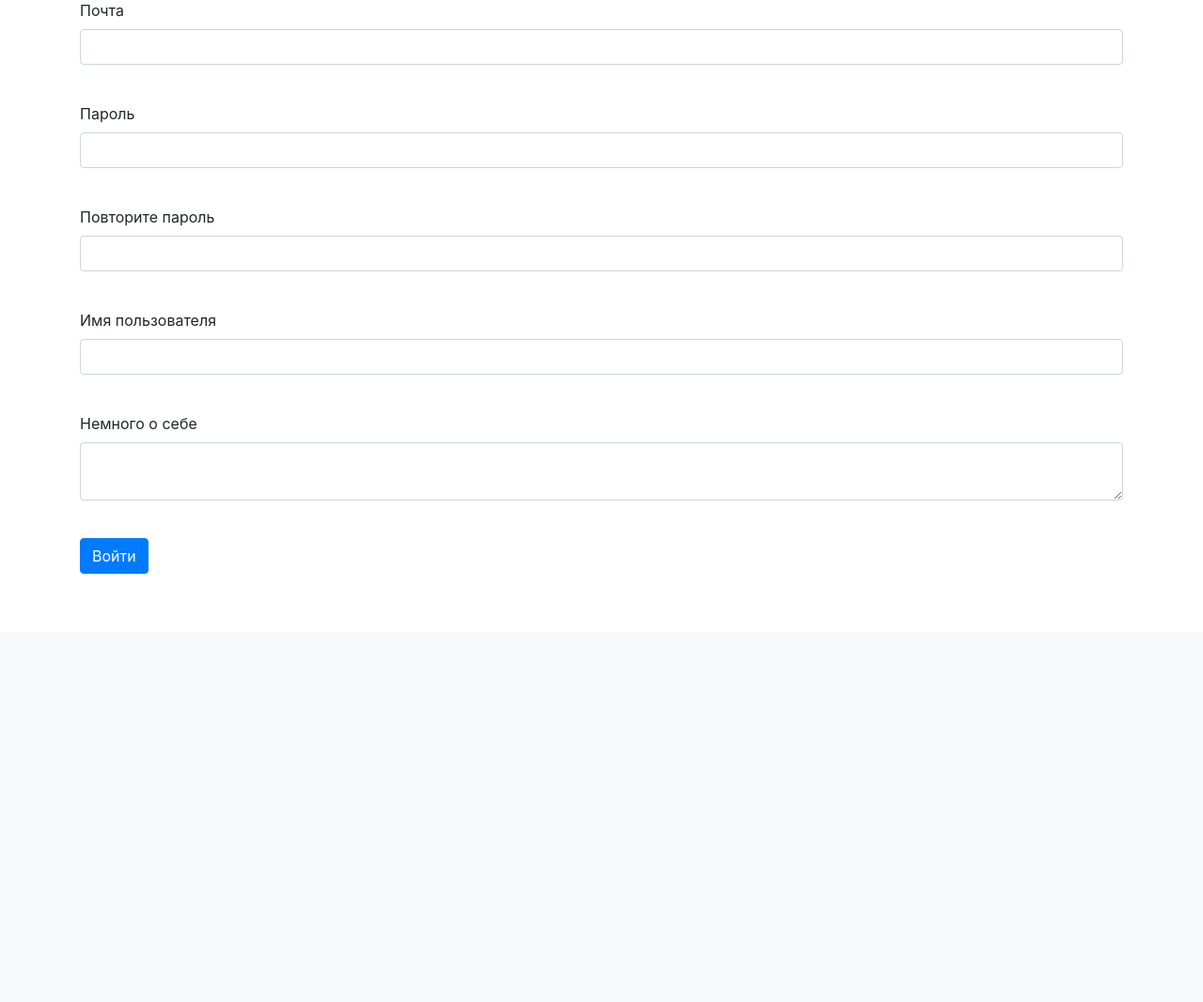
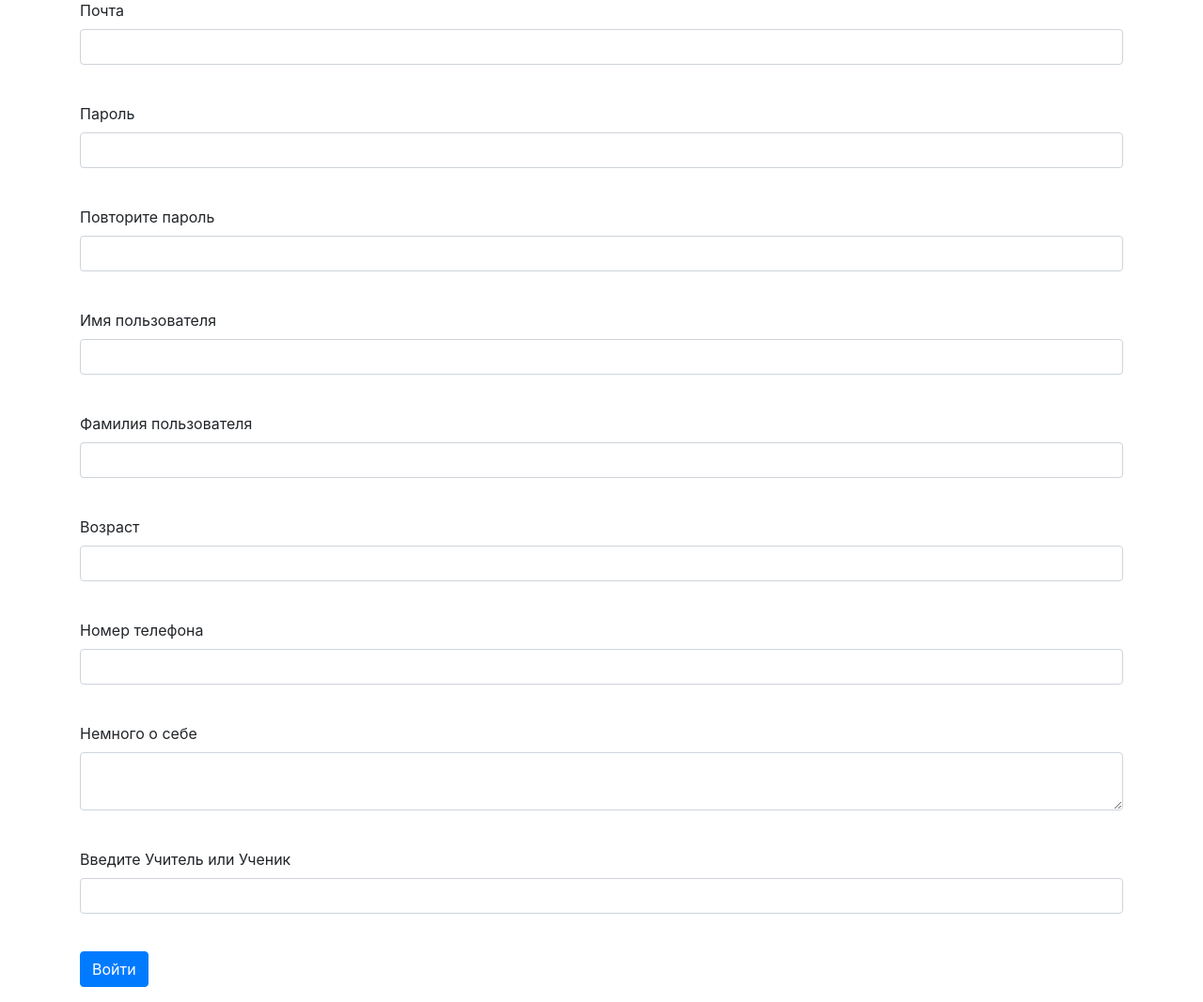
Before and after one commit to darb0ga/website, a Flask app: page /register in a window 1280 px wide. Shown: the part 127-1194 px from the top of the page at 94% size. Before the commit the page ends 738 px from the top, so only its background shows below. Run offline with Flask 2, Linux system fonts and the light colour scheme; some libraries are stand-ins or nearby versions.

Commit message:
Update main.py, user.py, register.html

```diff
--- a/data/users.py
+++ b/data/users.py
@@ -16,7 +16,7 @@ class User(SqlAlchemyBase, UserMixin):
     age = sqlalchemy.Column(sqlalchemy.Integer, nullable=True)
     phone = sqlalchemy.Column(sqlalchemy.String, nullable=True)
     email = sqlalchemy.Column(sqlalchemy.String,
-                              index=True, unique=True, nullable=True)
+                              index=True, unique=True, nullable=False)
     about_me = sqlalchemy.Column(sqlalchemy.String, nullable=True)
     hashed_password = sqlalchemy.Column(sqlalchemy.String, nullable=True)
     # lesson_id = sqlalchemy.Column(sqlalchemy.Integer,
--- a/forms/user.py
+++ b/forms/user.py
@@ -8,7 +8,11 @@ class RegisterForm(FlaskForm):
     password = PasswordField('Пароль', validators=[DataRequired()])
     password_again = PasswordField('Повторите пароль', validators=[DataRequired()])
     name = StringField('Имя пользователя', validators=[DataRequired()])
+    surname = StringField('Фамилия пользователя', validators=[DataRequired()])
     about = TextAreaField("Немного о себе")
+    role = StringField('Введите Учитель или Ученик', validators=[DataRequired()])
+    age = StringField('Возраст', validators=[DataRequired()])
+    phone = StringField('Номер телефона', validators=[DataRequired()])
     submit = SubmitField('Войти')
 
 
--- a/main.py
+++ b/main.py
@@ -1,3 +1,5 @@
+import json
+
 from flask import Flask, render_template, make_response, request, session
 from flask_login import LoginManager, login_user, current_user, logout_user, login_required
 from flask_wtf import FlaskForm
@@ -36,7 +38,6 @@ def login():
     if form.validate_on_submit():
         db_sess = db_session.create_session()
         user = db_sess.query(User).filter(User.email == form.email.data).first()
-        db_sess.commit()
         if user and user.check_password(form.password.data):
             login_user(user, remember=form.remember_me.data)
             return redirect("/")
@@ -50,10 +51,10 @@ def login():
 def index():
     db_sess = db_session.create_session()
     if current_user.is_authenticated:
-        subjects = db_sess.query(Subject).filter(Subject.user_id == current_user.id).first()
-    else:
-        subjects = db_sess.query(Subject)
-    return render_template("index.html", news=subjects)
+        with open("in.json", "rt", encoding="utf8") as f:
+            news_list = json.loads(f.read())
+            print(news_list)
+        return render_template('index2.html', news=news_list)
 
 
 @app.route('/logout')
@@ -78,8 +79,12 @@ def reqister():
                                    message="Такой пользователь уже есть")
         user = User(
             name=form.name.data,
-            role=form.email.data,
-            surname=form.about.data
+            surname=form.surname.data,
+            age=form.age.data,
+            phone=form.phone.data,
+            email=form.email.data,
+            role=form.role.data,
+            about_me=form.about.data
         )
         user.set_password(form.password.data)
         db_sess.add(user)
@@ -88,7 +93,6 @@ def reqister():
     return render_template('register.html', title='Регистрация', form=form)
 
 
-
 if __name__ == '__main__':
     main()
     app.run(port=8080, host='127.0.0.1')
--- a/templates/register.html
+++ b/templates/register.html
@@ -41,9 +41,45 @@
         {% endfor %}
     </p>
     <p>
+        {{ form.surname.label }}<br>
+        {{ form.surname(class="form-control") }}<br>
+        {% for error in form.surname.errors %}
+            <p class="alert alert-danger" role="alert">
+                {{ error }}
+            </p>
+        {% endfor %}
+    </p>
+    <p>
+        {{ form.age.label }}<br>
+        {{ form.age(class="form-control") }}<br>
+        {% for error in form.age.errors %}
+            <p class="alert alert-danger" role="alert">
+                {{ error }}
+            </p>
+        {% endfor %}
+    </p>
+    <p>
+        {{ form.phone.label }}<br>
+        {{ form.phone(class="form-control") }}<br>
+        {% for error in form.phone.errors %}
+            <p class="alert alert-danger" role="alert">
+                {{ error }}
+            </p>
+        {% endfor %}
+    </p>
+    <p>
         {{ form.about.label }}<br>
         {{ form.about(class="form-control") }}<br>
         {% for error in form.about.errors %}
+            <p class="alert alert-danger" role="alert">
+                {{ error }}
+            </p>
+        {% endfor %}
+    </p>
+    <p>
+        {{ form.role.label }}<br>
+        {{ form.role(class="form-control") }}<br>
+        {% for error in form.role.errors %}
             <p class="alert alert-danger" role="alert">
                 {{ error }}
             </p>
```
Also changed, not shown: db/trial.db (deleted).
